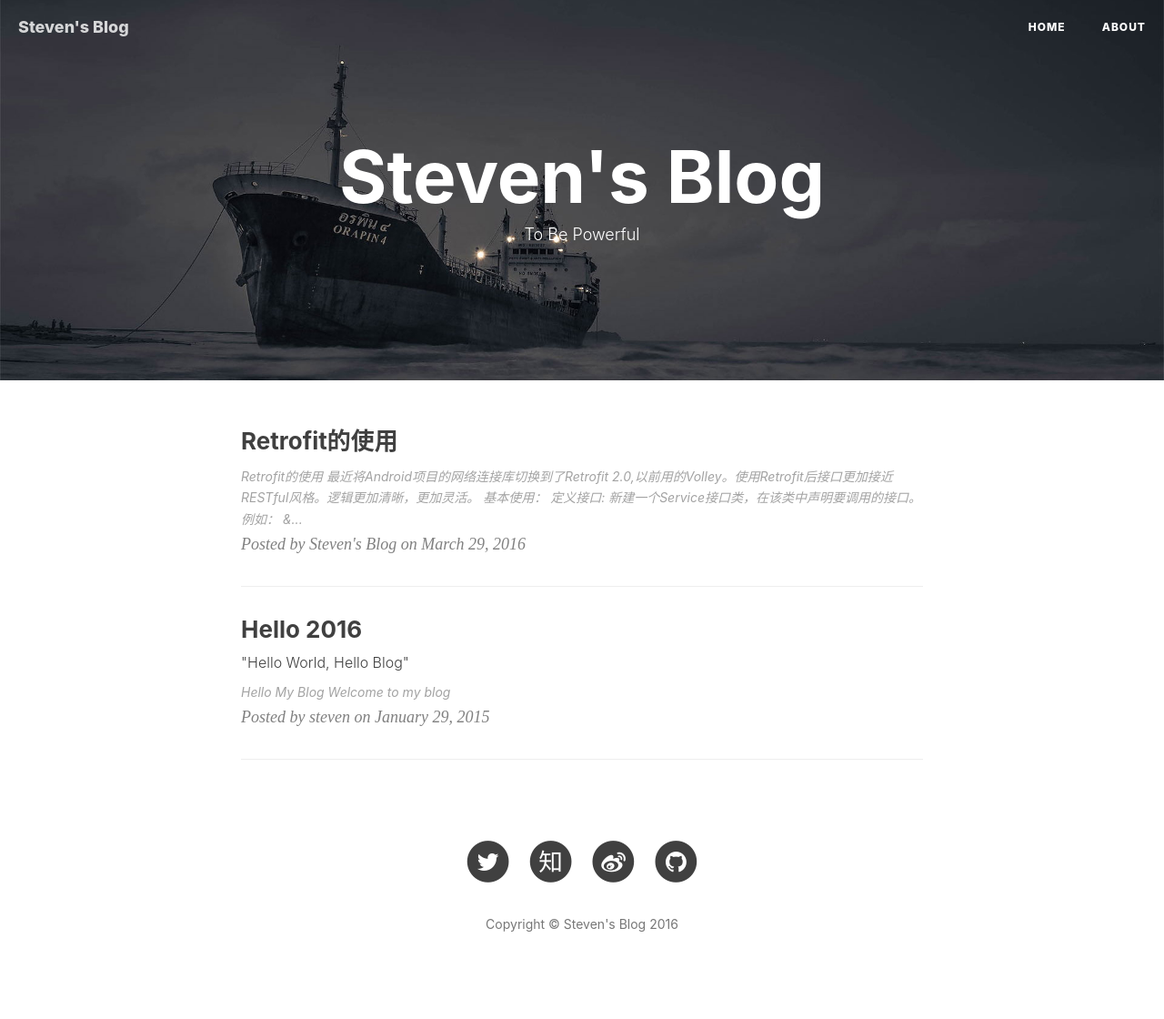
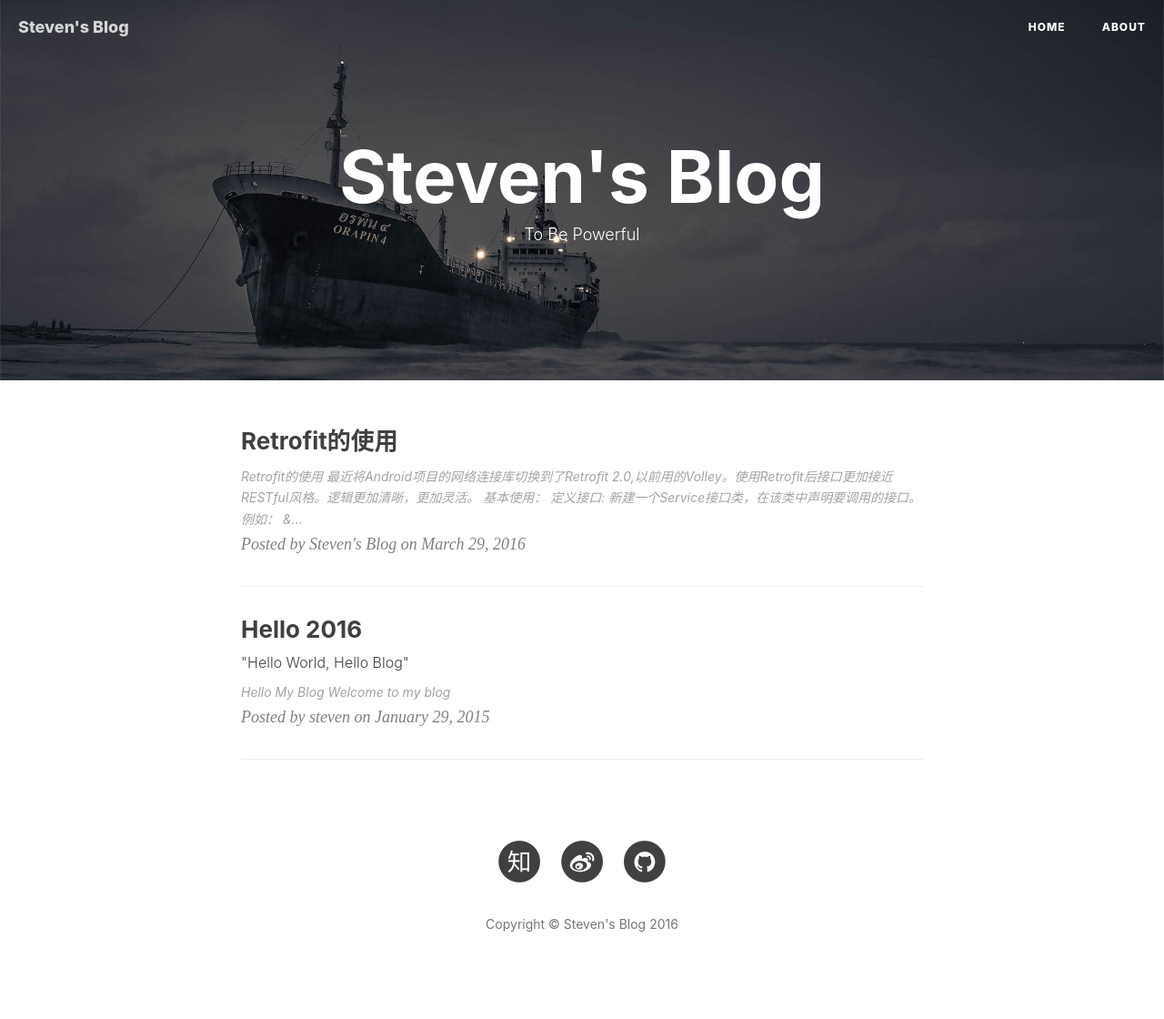
Before and after one commit to StevenDXC/Blog, a Jekyll site: the page built from index.html, in a window 1280 px wide. Shown: the whole page at 91% size. Built offline with Jekyll 4.4.1, drawn with Linux system fonts in a browser that asks for light colours; nearby versions of some CDN libraries; the list of posts is cut into pages by our own code; comment, search, counter and statistics services are not loaded.

Commit message:
update footer style

```diff
--- a/_includes/footer.html
+++ b/_includes/footer.html
@@ -10,16 +10,6 @@
                             <span class="fa-stack fa-lg">
                                 <i class="fa fa-circle fa-stack-2x"></i>
                                 <i class="fa fa-rss fa-stack-1x fa-inverse"></i>
-                            </span>
-                        </a>
-                    </li>
-                    {% endif %}
-                    {% if site.twitter_username %}
-                    <li>
-                        <a href="https://twitter.com/{{ site.twitter_username }}">
-                            <span class="fa-stack fa-lg">
-                                <i class="fa fa-circle fa-stack-2x"></i>
-                                <i class="fa fa-twitter fa-stack-1x fa-inverse"></i>
                             </span>
                         </a>
                     </li>
```
